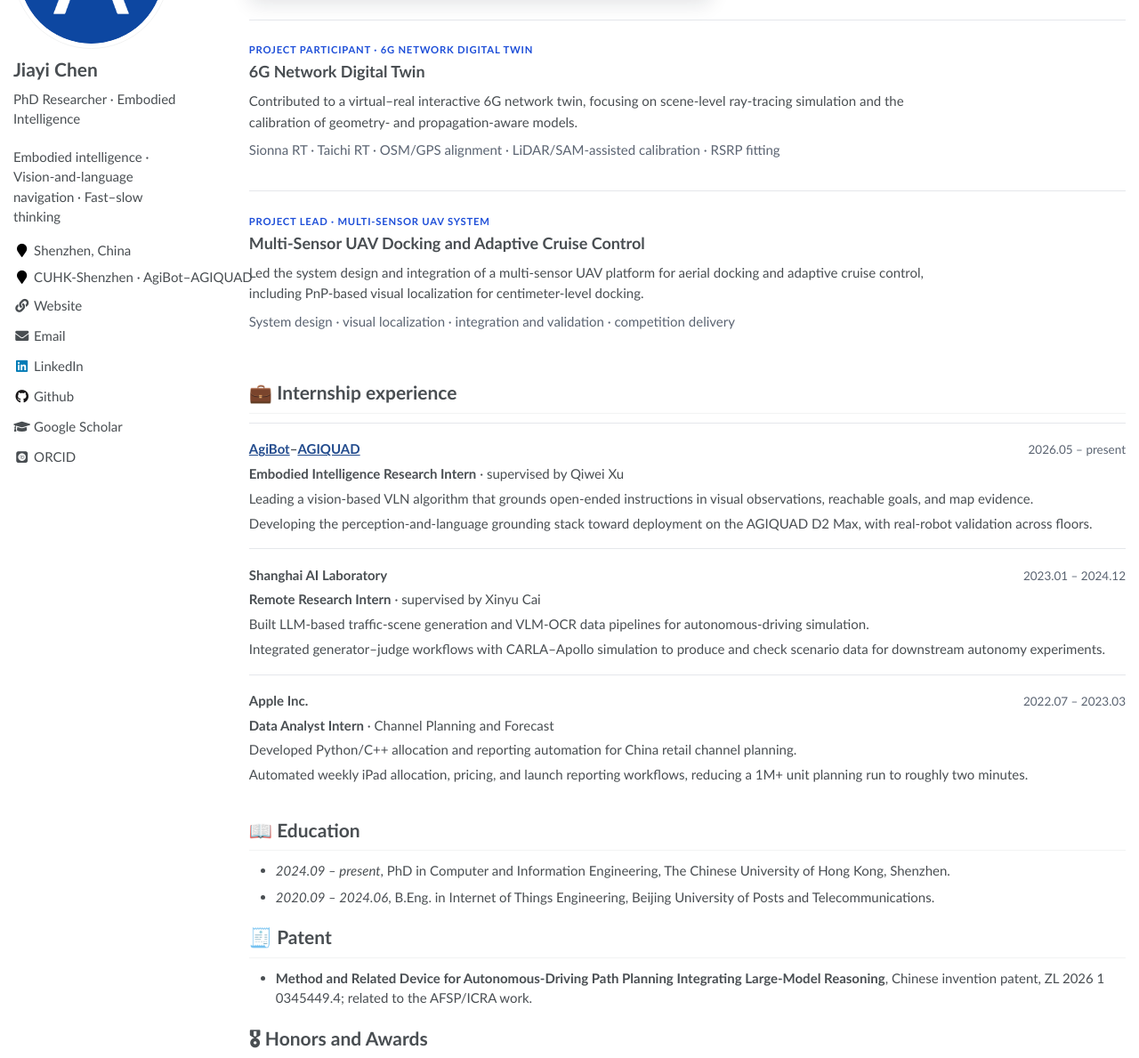
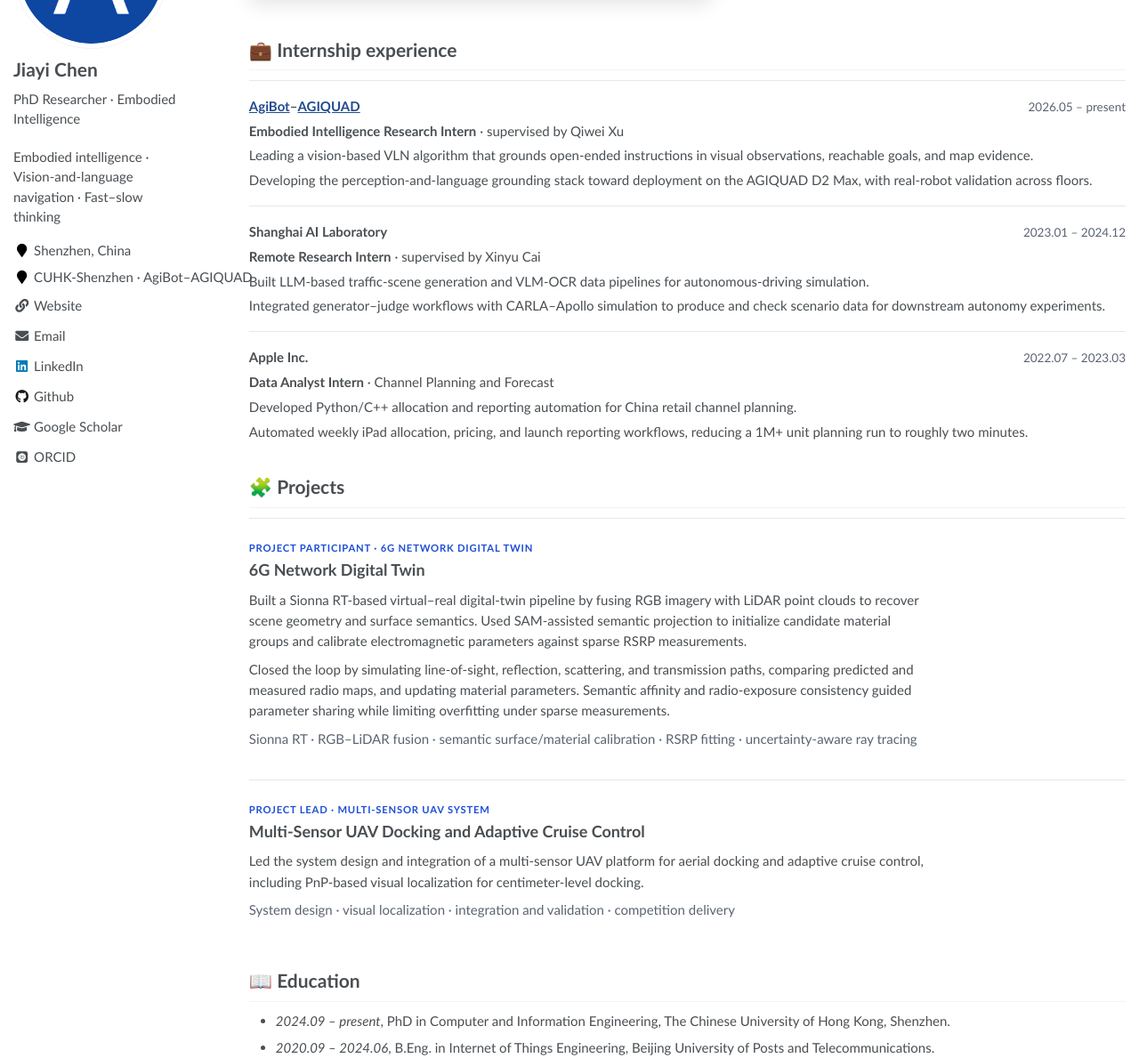
Before and after one commit to cjychenjiayi/cjychenjiayi.github.io, a Jekyll site: the page built from _pages/about.md, in a window 1280 px wide and 1400 px high, scrolled down 1964 px, cut to the strip 211-1400 px from the top of the window. Shown: the whole strip at 89% size. Built offline with Jekyll 4.4.1, drawn with Linux system fonts in a browser that asks for light colours; some web fonts are replaced.

Commit message:
Expand digital twin project and reorder projects
Published through project/tools/publish_website.sh.

```diff
--- a/_pages/about.md
+++ b/_pages/about.md
@@ -87,24 +87,6 @@
   </div>
 </div>
 
-<div class='research-card project-card'>
-  <div class='research-card-body'>
-    <div class='research-badge'>Project participant · 6G network digital twin</div>
-    <h3>6G Network Digital Twin</h3>
-    <p>Contributed to a virtual–real interactive 6G network twin, focusing on scene-level ray-tracing simulation and the calibration of geometry- and propagation-aware models.</p>
-    <p class='research-meta'>Sionna RT · Taichi RT · OSM/GPS alignment · LiDAR/SAM-assisted calibration · RSRP fitting</p>
-  </div>
-</div>
-
-<div class='research-card project-card'>
-  <div class='research-card-body'>
-    <div class='research-badge'>Project lead · multi-sensor UAV system</div>
-    <h3>Multi-Sensor UAV Docking and Adaptive Cruise Control</h3>
-    <p>Led the system design and integration of a multi-sensor UAV platform for aerial docking and adaptive cruise control, including PnP-based visual localization for centimeter-level docking.</p>
-    <p class='research-meta'>System design · visual localization · integration and validation · competition delivery</p>
-  </div>
-</div>
-
 # 💼 Internship experience
 
 <div class='experience-item'>
@@ -128,6 +110,27 @@
   <p>Automated weekly iPad allocation, pricing, and launch reporting workflows, reducing a 1M+ unit planning run to roughly two minutes.</p>
 </div>
 
+# 🧩 Projects
+
+<div class='research-card project-card'>
+  <div class='research-card-body'>
+    <div class='research-badge'>Project participant · 6G network digital twin</div>
+    <h3>6G Network Digital Twin</h3>
+    <p>Built a Sionna RT-based virtual–real digital-twin pipeline by fusing RGB imagery with LiDAR point clouds to recover scene geometry and surface semantics. Used SAM-assisted semantic projection to initialize candidate material groups and calibrate electromagnetic parameters against sparse RSRP measurements.</p>
+    <p>Closed the loop by simulating line-of-sight, reflection, scattering, and transmission paths, comparing predicted and measured radio maps, and updating material parameters. Semantic affinity and radio-exposure consistency guided parameter sharing while limiting overfitting under sparse measurements.</p>
+    <p class='research-meta'>Sionna RT · RGB–LiDAR fusion · semantic surface/material calibration · RSRP fitting · uncertainty-aware ray tracing</p>
+  </div>
+</div>
+
+<div class='research-card project-card'>
+  <div class='research-card-body'>
+    <div class='research-badge'>Project lead · multi-sensor UAV system</div>
+    <h3>Multi-Sensor UAV Docking and Adaptive Cruise Control</h3>
+    <p>Led the system design and integration of a multi-sensor UAV platform for aerial docking and adaptive cruise control, including PnP-based visual localization for centimeter-level docking.</p>
+    <p class='research-meta'>System design · visual localization · integration and validation · competition delivery</p>
+  </div>
+</div>
+
 # 📖 Education
 
 - *2024.09 – present*, PhD in Computer and Information Engineering, The Chinese University of Hong Kong, Shenzhen.
```
